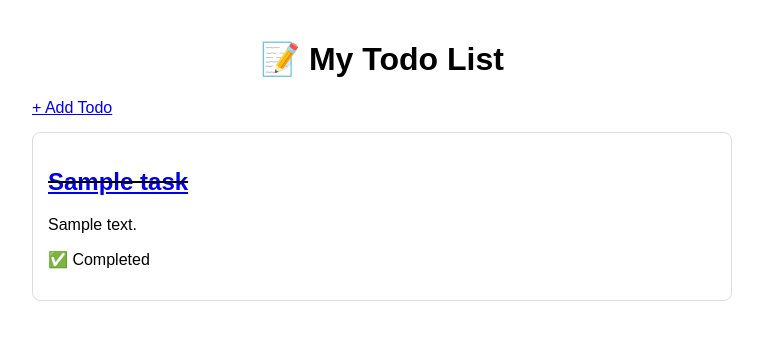
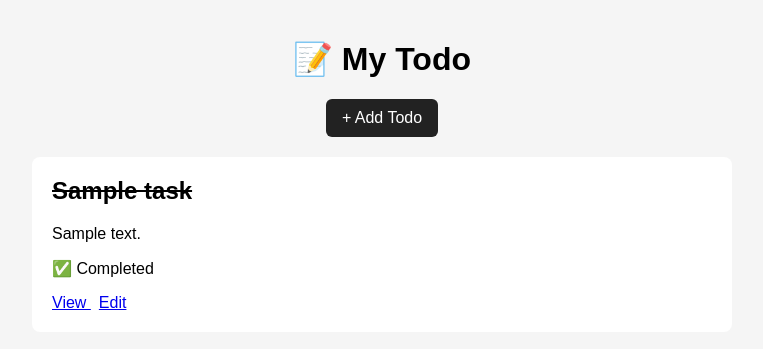
Before and after one commit to kulkarnimaheshkumar222/django-learning, a Django app: page / in a window 1280 px wide. Shown: the top 349 px of the page, without its empty margins (258-1021 px from the left). Run offline with Django 5.2, Linux system fonts and the light colour scheme; tables that the repository leaves empty hold one stand-in row (values such as "Sample post").

Commit message:
Complete todo web app

```diff
--- a/todo_project/todo_app/templates/todo_app/home.html
+++ b/todo_project/todo_app/templates/todo_app/home.html
@@ -9,38 +9,65 @@
             max-width: 700px;
             margin: 40px auto;
             padding: 0 20px;
+            background: #f5f5f5;
         }
 
         h1 {
             text-align: center;
         }
 
+        .add-button {
+            display: block;
+            width: fit-content;
+            margin: 20px auto;
+            padding: 10px 16px;
+            background: #222;
+            color: white;
+            text-decoration: none;
+            border-radius: 6px;
+        }
+
         .task {
-            border: 1px solid #ddd;
-            padding: 15px;
+            background: white;
+            padding: 20px;
             margin: 15px 0;
             border-radius: 8px;
         }
 
+        .task h2 {
+            margin-top: 0;
+        }
+
         .completed {
             text-decoration: line-through;
+        }
+
+        .actions {
+            margin-top: 15px;
+        }
+
+        .actions a,
+        .actions button {
+            margin-right: 8px;
         }
     </style>
 </head>
 
 <body>
 
-    <h1>📝 My Todo List</h1>
-    <a href="/add/">+ Add Todo</a>
+    <h1>📝 My Todo</h1>
 
+    <a class="add-button" href="/add/">
+        + Add Todo
+    </a>
 
     {% for task in tasks %}
 
         <div class="task">
 
             <h2 class="{% if task.completed %}completed{% endif %}">
-    <a href="/task/{{ task.id }}/">{{ task.title }}</a>
-</h2>
+                {{ task.title }}
+            </h2>
 
             <p>{{ task.description }}</p>
 
@@ -50,11 +77,23 @@
                 <p>⏳ Not completed</p>
             {% endif %}
 
+            <div class="actions">
+
+                <a href="/task/{{ task.id }}/">
+                    View
+                </a>
+
+                <a href="/task/{{ task.id }}/edit/">
+                    Edit
+                </a>
+
+            </div>
+
         </div>
 
     {% empty %}
 
-        <p>No tasks yet.</p>
+        <p>No todos yet. Add your first todo!</p>
 
     {% endfor %}
 
--- a/todo_project/todo_app/urls.py
+++ b/todo_project/todo_app/urls.py
@@ -1,5 +1,5 @@
 from django.urls import path
-from .views import home, add_task, task_detail, edit_task, delete_task
+from .views import home, add_task, task_detail,edit_task, delete_task,toggle_task
 
 urlpatterns =[
     path("", home),
@@ -7,4 +7,5 @@ urlpatterns =[
     path("task/<int:id>/", task_detail),
     path("task/<int:id>/edit/", edit_task),
     path("task/<int:id>/delete/", delete_task),
+    path("task/<int:id>/toggle/", toggle_task),
 ]
--- a/todo_project/todo_app/views.py
+++ b/todo_project/todo_app/views.py
@@ -57,3 +57,12 @@ def delete_task(request, id):
         return redirect("/")
 
     return redirect(f"/task/{task.id}/")
+
+def toggle_task(request, id):
+    task = Task.objects.get(id=id)
+
+    if request.method == "POST":
+        task.completed = not task.completed
+        task.save()
+
+    return redirect(f"/task/{task.id}/")
```
Also changed, not shown: todo_project/todo_app/templates/todo_app/task_detail.html (+14 -0 lines).
